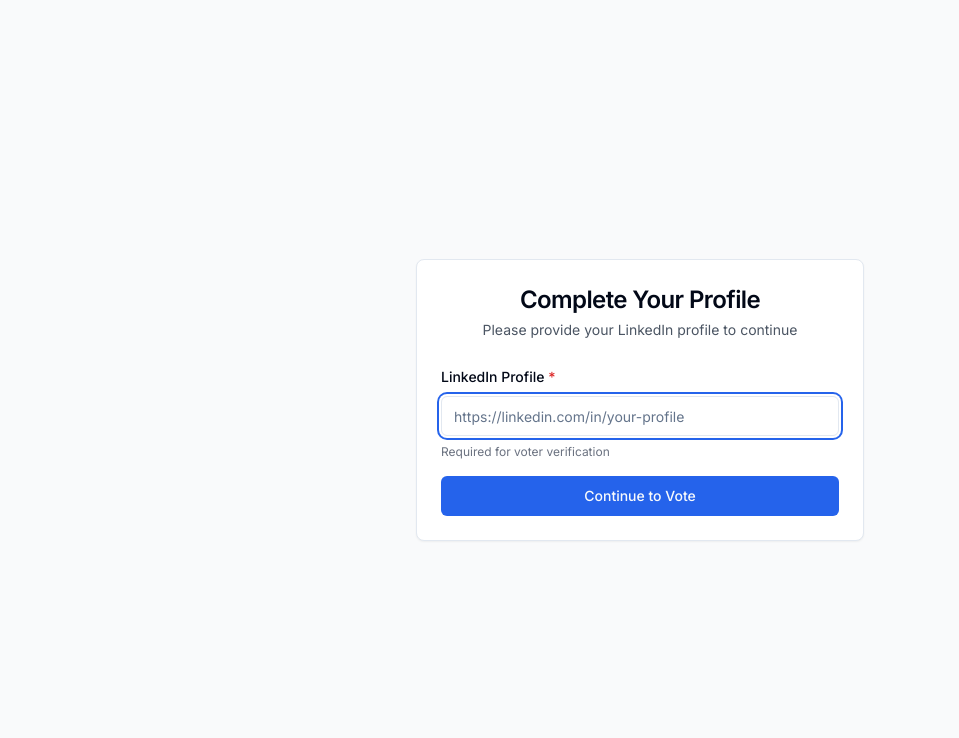
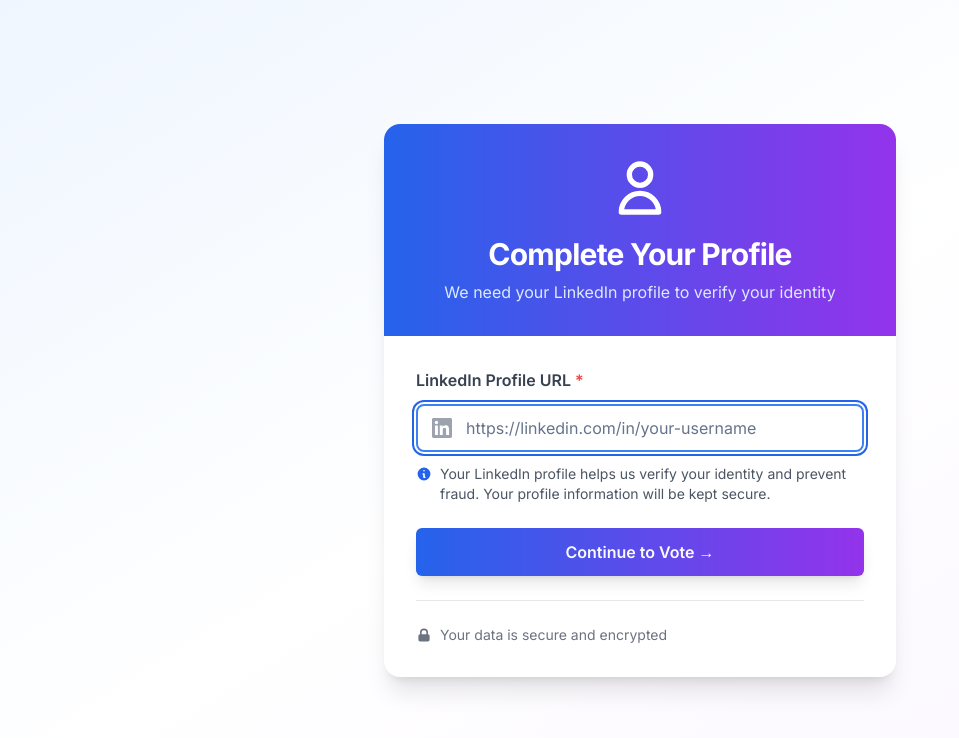
Before and after one commit to Adarshow/Matrix-Vote, a Next.js app: page /complete-profile in a window 1280 px wide. Shown: the top 738 px of the page, without its empty margins (0-959 px from the left). Built offline with nearby package versions, Linux system fonts and the light colour scheme; no server answers; sample sign-in values are in the browser's storage.

Commit message:
Fix LinkedIn URL submission bug and redesign complete-profile page with improved UX

```diff
--- a/app/api/user/update-linkedin/route.ts
+++ b/app/api/user/update-linkedin/route.ts
@@ -20,11 +20,14 @@
     const session = await getServerSession(authOptions)
 
     if (!session?.user?.email) {
+      console.error("Unauthorized: No session or email found")
       return NextResponse.json({ error: "Unauthorized" }, { status: 401 })
     }
 
     const body = await req.json()
     const validatedData = updateLinkedInSchema.parse(body)
+
+    console.log(`Updating LinkedIn URL for user: ${session.user.email}`)
 
     // Update user's LinkedIn URL
     const updatedUser = await prisma.user.update({
@@ -32,11 +35,15 @@
       data: { linkedinUrl: validatedData.linkedinUrl },
     })
 
+    console.log(`Successfully updated LinkedIn URL for user: ${session.user.email}`)
+
     return NextResponse.json({
       success: true,
       linkedinUrl: updatedUser.linkedinUrl,
     })
   } catch (error: any) {
+    console.error("Error updating LinkedIn URL:", error)
+
     if (error instanceof z.ZodError) {
       return NextResponse.json(
         { error: error.errors[0].message },
@@ -45,7 +52,7 @@
     }
 
     return NextResponse.json(
-      { error: "Failed to update LinkedIn URL" },
+      { error: error.message || "Failed to update LinkedIn URL" },
       { status: 500 }
     )
   }
--- a/app/complete-profile/page.tsx
+++ b/app/complete-profile/page.tsx
@@ -9,31 +9,29 @@
 import { Card, CardContent, CardDescription, CardHeader, CardTitle } from "@/components/ui/card"
 
 export default function CompleteProfile() {
-  const { data: session, update } = useSession()
+  const { data: session, status } = useSession()
   const router = useRouter()
   const [linkedinUrl, setLinkedinUrl] = useState("")
   const [loading, setLoading] = useState(false)
   const [error, setError] = useState("")
 
   useEffect(() => {
-    if (session === null) {
-      // No session at all, redirect to login
+    if (status === "unauthenticated") {
       router.push("/login")
       return
     }
 
-    if (session?.user?.linkedinUrl) {
-      // If user already has LinkedIn URL, redirect to vote page
+    if (status === "authenticated" && session?.user?.linkedinUrl) {
       router.push("/vote")
     }
-  }, [session, router])
+  }, [session, status, router])
 
   const handleSubmit = async (e: React.FormEvent) => {
     e.preventDefault()
     setLoading(true)
     setError("")
 
-    if (!linkedinUrl) {
+    if (!linkedinUrl.trim()) {
       setError("LinkedIn profile URL is required")
       setLoading(false)
       return
@@ -49,7 +47,7 @@
       const response = await fetch("/api/user/update-linkedin", {
         method: "POST",
         headers: { "Content-Type": "application/json" },
-        body: JSON.stringify({ linkedinUrl }),
+        body: JSON.stringify({ linkedinUrl: linkedinUrl.trim() }),
       })
 
       const data = await response.json()
@@ -58,70 +56,124 @@
         throw new Error(data.error || "Failed to update profile")
       }
 
-      // Update session
-      await update()
-
-      // Redirect to vote page
-      router.push("/vote")
+      // Force a hard redirect to refresh the session
+      window.location.href = "/vote"
     } catch (error: any) {
-      setError(error.message)
+      console.error("Error updating LinkedIn URL:", error)
+      setError(error.message || "Something went wrong. Please try again.")
       setLoading(false)
     }
   }
 
-  if (!session) {
+  if (status === "loading") {
     return (
-      <div className="min-h-screen flex items-center justify-center">
-        <p>Loading...</p>
+      <div className="min-h-screen flex items-center justify-center bg-gradient-to-br from-gray-50 to-gray-100">
+        <div className="text-center">
+          <div className="w-16 h-16 border-4 border-blue-600 border-t-transparent rounded-full animate-spin mx-auto mb-4"></div>
+          <p className="text-gray-600">Loading...</p>
+        </div>
       </div>
     )
   }
 
   return (
-    <div className="min-h-screen flex items-center justify-center p-4 bg-gray-50">
-      <Card className="w-full max-w-md bg-white shadow-sm border">
-        <CardHeader className="space-y-1 text-center pb-6">
-          <CardTitle className="text-2xl font-semibold">Complete Your Profile</CardTitle>
-          <CardDescription className="text-sm text-gray-600">
-            Please provide your LinkedIn profile to continue
+    <div className="min-h-screen flex items-center justify-center p-4 bg-gradient-to-br from-blue-50 via-white to-purple-50">
+      <Card className="w-full max-w-lg bg-white shadow-xl border-0 rounded-2xl overflow-hidden">
+        {/* Header with gradient */}
+        <div className="bg-gradient-to-r from-blue-600 to-purple-600 p-8 text-white">
+          <div className="flex items-center justify-center mb-4">
+            <svg
+              className="w-16 h-16"
+              fill="none"
+              stroke="currentColor"
+              viewBox="0 0 24 24"
+            >
+              <path
+                strokeLinecap="round"
+                strokeLinejoin="round"
+                strokeWidth={2}
+                d="M16 7a4 4 0 11-8 0 4 4 0 018 0zM12 14a7 7 0 00-7 7h14a7 7 0 00-7-7z"
+              />
+            </svg>
+          </div>
+          <CardTitle className="text-3xl font-bold text-center mb-2">
+            Complete Your Profile
+          </CardTitle>
+          <CardDescription className="text-center text-blue-100 text-base">
+            We need your LinkedIn profile to verify your identity
           </CardDescription>
-        </CardHeader>
-        <CardContent>
-          <form onSubmit={handleSubmit} className="space-y-4">
+        </div>
+
+        <CardContent className="p-8">
+          <form onSubmit={handleSubmit} className="space-y-6">
             {error && (
-              <div className="p-3 text-sm text-red-600 bg-red-50 border border-red-200 rounded">
-                {error}
+              <div className="p-4 text-sm text-red-700 bg-red-50 border border-red-200 rounded-lg flex items-start gap-3">
+                <svg className="w-5 h-5 flex-shrink-0 mt-0.5" fill="currentColor" viewBox="0 0 20 20">
+                  <path fillRule="evenodd" d="M10 18a8 8 0 100-16 8 8 0 000 16zM8.707 7.293a1 1 0 00-1.414 1.414L8.586 10l-1.293 1.293a1 1 0 101.414 1.414L10 11.414l1.293 1.293a1 1 0 001.414-1.414L11.414 10l1.293-1.293a1 1 0 00-1.414-1.414L10 8.586 8.707 7.293z" clipRule="evenodd" />
+                </svg>
+                <span>{error}</span>
               </div>
             )}
 
-            <div className="space-y-2">
-              <Label htmlFor="linkedinUrl" className="text-sm font-medium">
-                LinkedIn Profile <span className="text-red-600">*</span>
+            <div className="space-y-3">
+              <Label htmlFor="linkedinUrl" className="text-base font-semibold text-gray-700">
+                LinkedIn Profile URL <span className="text-red-500">*</span>
               </Label>
+              <div className="relative">
+                <div className="absolute inset-y-0 left-0 pl-4 flex items-center pointer-events-none">
+                  <svg className="h-5 w-5 text-gray-400" fill="currentColor" viewBox="0 0 24 24">
+                    <path d="M20.447 20.452h-3.554v-5.569c0-1.328-.027-3.037-1.852-3.037-1.853 0-2.136 1.445-2.136 2.939v5.667H9.351V9h3.414v1.561h.046c.477-.9 1.637-1.85 3.37-1.85 3.601 0 4.267 2.37 4.267 5.455v6.286zM5.337 7.433c-1.144 0-2.063-.926-2.063-2.065 0-1.138.92-2.063 2.063-2.063 1.14 0 2.064.925 2.064 2.063 0 1.139-.925 2.065-2.064 2.065zm1.782 13.019H3.555V9h3.564v11.452zM22.225 0H1.771C.792 0 0 .774 0 1.729v20.542C0 23.227.792 24 1.771 24h20.451C23.2 24 24 23.227 24 22.271V1.729C24 .774 23.2 0 22.222 0h.003z"/>
+                  </svg>
+                </div>
                 <Input
                   id="linkedinUrl"
                   type="url"
-                placeholder="https://linkedin.com/in/your-profile"
+                  placeholder="https://linkedin.com/in/your-username"
                   value={linkedinUrl}
                   onChange={(e) => setLinkedinUrl(e.target.value)}
                   required
                   disabled={loading}
                   autoFocus
-                className="h-10"
+                  className="pl-12 h-12 text-base border-2 border-gray-200 focus:border-blue-500 rounded-lg transition-colors"
                 />
-              <p className="text-xs text-gray-500">
-                Required for voter verification
+              </div>
+              <div className="flex items-start gap-2 mt-2">
+                <svg className="w-4 h-4 text-blue-600 mt-0.5 flex-shrink-0" fill="currentColor" viewBox="0 0 20 20">
+                  <path fillRule="evenodd" d="M18 10a8 8 0 11-16 0 8 8 0 0116 0zm-7-4a1 1 0 11-2 0 1 1 0 012 0zM9 9a1 1 0 000 2v3a1 1 0 001 1h1a1 1 0 100-2v-3a1 1 0 00-1-1H9z" clipRule="evenodd" />
+                </svg>
+                <p className="text-sm text-gray-600">
+                  Your LinkedIn profile helps us verify your identity and prevent fraud. Your profile information will be kept secure.
                 </p>
+              </div>
             </div>
 
             <Button
               type="submit"
-              className="w-full h-10"
+              className="w-full h-12 text-base font-semibold bg-gradient-to-r from-blue-600 to-purple-600 hover:from-blue-700 hover:to-purple-700 transition-all duration-200 shadow-lg hover:shadow-xl disabled:opacity-70 disabled:cursor-not-allowed"
               disabled={loading}
             >
-              {loading ? "Saving..." : "Continue to Vote"}
+              {loading ? (
+                <span className="flex items-center gap-2">
+                  <svg className="animate-spin h-5 w-5" fill="none" viewBox="0 0 24 24">
+                    <circle className="opacity-25" cx="12" cy="12" r="10" stroke="currentColor" strokeWidth="4"></circle>
+                    <path className="opacity-75" fill="currentColor" d="M4 12a8 8 0 018-8V0C5.373 0 0 5.373 0 12h4zm2 5.291A7.962 7.962 0 014 12H0c0 3.042 1.135 5.824 3 7.938l3-2.647z"></path>
+                  </svg>
+                  Saving...
+                </span>
+              ) : (
+                "Continue to Vote →"
+              )}
             </Button>
           </form>
+
+          <div className="mt-6 pt-6 border-t border-gray-200">
+            <div className="flex items-center gap-2 text-sm text-gray-500">
+              <svg className="w-4 h-4" fill="currentColor" viewBox="0 0 20 20">
+                <path fillRule="evenodd" d="M5 9V7a5 5 0 0110 0v2a2 2 0 012 2v5a2 2 0 01-2 2H5a2 2 0 01-2-2v-5a2 2 0 012-2zm8-2v2H7V7a3 3 0 016 0z" clipRule="evenodd" />
+              </svg>
+              <span>Your data is secure and encrypted</span>
+            </div>
+          </div>
         </CardContent>
       </Card>
     </div>
```
Lines whose indentation alone changed are shown as unchanged.
